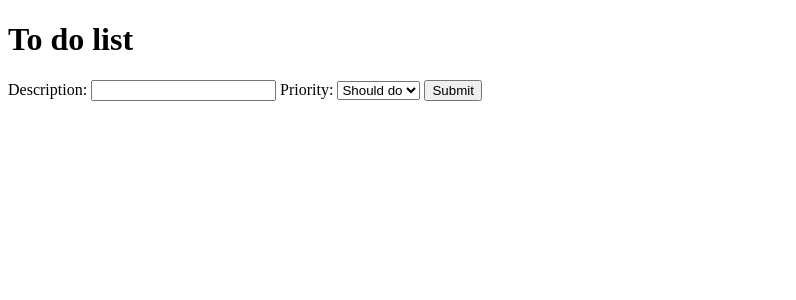
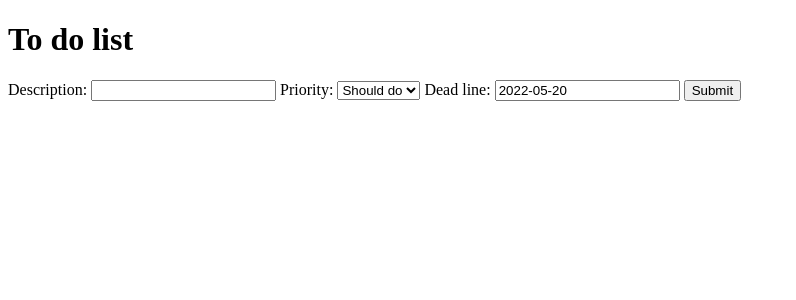
Before and after one commit to EduardPython/todo_list, a Django app: page / in a window 1280 px wide. Shown: the top 300 px of the page, without its empty margins (0-796 px from the left). Run offline with Django 4.2, Linux system fonts and the light colour scheme; data that the repository does not hold is empty.

Commit message:
finished deadline

```diff
--- a/base/models.py
+++ b/base/models.py
@@ -1,5 +1,6 @@
 from django.db import models
 from django.contrib.auth.models import User
+from django.utils import timezone
 
 
 class Task(models.Model):
@@ -18,7 +19,7 @@ class Task(models.Model):
     created = models.DateTimeField(auto_now_add=True)
     priority = models.CharField(choices=PRIORITY_CHOICES, default="normal", max_length=15)  # there must be a "max_lenght" attribute
 
-    dead_line = models.DateField()
+    dead_line = models.DateField(default=timezone.now())
     completed = models.BooleanField(default=False)
 
     def __str__(self):
--- a/base/templates/base/task_create.html
+++ b/base/templates/base/task_create.html
@@ -12,7 +12,7 @@
 
     <div>
     {% for task in all_tasks %}
-        <p>{{ task.description }} | {{ task.priority }}</p>
+        <p>{{ task.description }} | {{ task.priority }} | {{ task.dead_line }}</p>
     {% endfor %}
     </div>
 
--- a/base/views.py
+++ b/base/views.py
@@ -13,7 +13,7 @@ from .models import Task
 class TaskCreateView(CreateView):
     template_name = "base/task_create.html"
     model = Task
-    fields = ["description", "priority"]
+    fields = ["description", "priority", "dead_line"]
     success_url = reverse_lazy("tasks")
 
     def get_context_data(self, *args, **kwargs):
```
